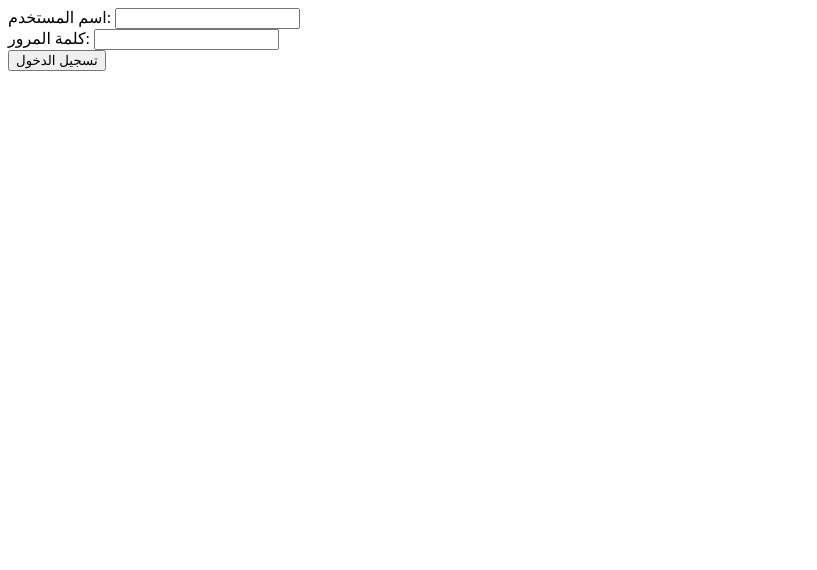
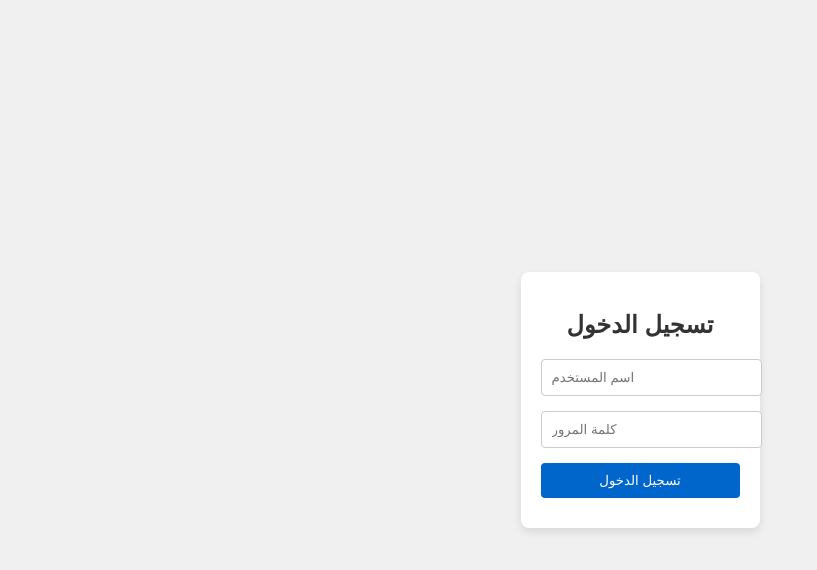
Before and after one commit to ijavamulti/Login-IPA, a plain HTML site: page index.html in a window 1280 px wide. Shown: the whole page, without its empty margins (0-817 px from the left). Drawn offline with Linux system fonts and the light colour scheme.

Commit message:
Update index.html

```diff
--- a/index.html
+++ b/index.html
@@ -4,32 +4,82 @@
 <head>
     <meta charset="UTF-8">
     <meta name="viewport" content="width=device-width, initial-scale=1.0">
-    <title>Login Page</title>
+    <title>صفحة تسجيل الدخول</title>
+    <style>
+        body {
+            display: flex;
+            justify-content: center;
+            align-items: center;
+            height: 100vh;
+            background-color: #f0f0f0;
+            margin: 0;
+            font-family: 'Arial', sans-serif;
+        }
+        .container {
+            background-color: #ffffff;
+            padding: 20px;
+            border-radius: 8px;
+            box-shadow: 0 4px 8px rgba(0, 0, 0, 0.1);
+            text-align: center;
+        }
+        h2 {
+            margin-bottom: 20px;
+            color: #333333;
+        }
+        .form-control {
+            display: block;
+            width: 100%;
+            padding: 10px;
+            margin-bottom: 15px;
+            border: 1px solid #cccccc;
+            border-radius: 4px;
+        }
+        .form-control:focus {
+            border-color: #0066cc;
+        }
+        .btn {
+            display: block;
+            width: 100%;
+            padding: 10px;
+            background-color: #0066cc;
+            color: #ffffff;
+            border: none;
+            border-radius: 4px;
+            cursor: pointer;
+        }
+        .btn:hover {
+            background-color: #005bb5;
+        }
+        .error {
+            color: #ff0000;
+            margin-top: 10px;
+        }
+    </style>
 </head>
 <body>
-    <form id="loginForm">
-        <label for="username">اسم المستخدم:</label>
-        <input type="text" id="username" name="username" required>
-        <br>
-        <label for="password">كلمة المرور:</label>
-        <input type="password" id="password" name="password" required>
-        <br>
-        <button type="submit">تسجيل الدخول</button>
-    </form>
+    <div class="container">
+        <h2>تسجيل الدخول</h2>
+        <form id="loginForm">
+            <input type="text" id="username" class="form-control" placeholder="اسم المستخدم" required>
+            <input type="password" id="password" class="form-control" placeholder="كلمة المرور" required>
+            <button type="submit" class="btn">تسجيل الدخول</button>
+            <div id="errorMessage" class="error"></div>
+        </form>
+    </div>
 
     <script>
         document.getElementById('loginForm').addEventListener('submit', function(event) {
             event.preventDefault();
 
-            // هذه هي بيانات الاعتماد التي تستخدم للتسجيل
-            const username = event.target.username.value;
-            const password = event.target.password.value;
+            const username = event.target.querySelector('#username').value;
+            const password = event.target.querySelector('#password').value;
+            const errorMessage = document.getElementById('errorMessage');
 
-            // هنا يمكنك إضافة شروط تحقق البيانات مثل قاعدة بيانات أو واجهة برمجة تطبيقات
+            // تحقق من بيانات الاعتماد
             if (username === 'java' && password === 'java') {
                 window.location.href = 'https://ijavamulti.github.io/IPA/';
             } else {
-                alert('اسم المستخدم أو كلمة المرور غير صحيحة');
+                errorMessage.textContent = 'اسم المستخدم أو كلمة المرور غير صحيحة';
             }
         });
     </script>
```
